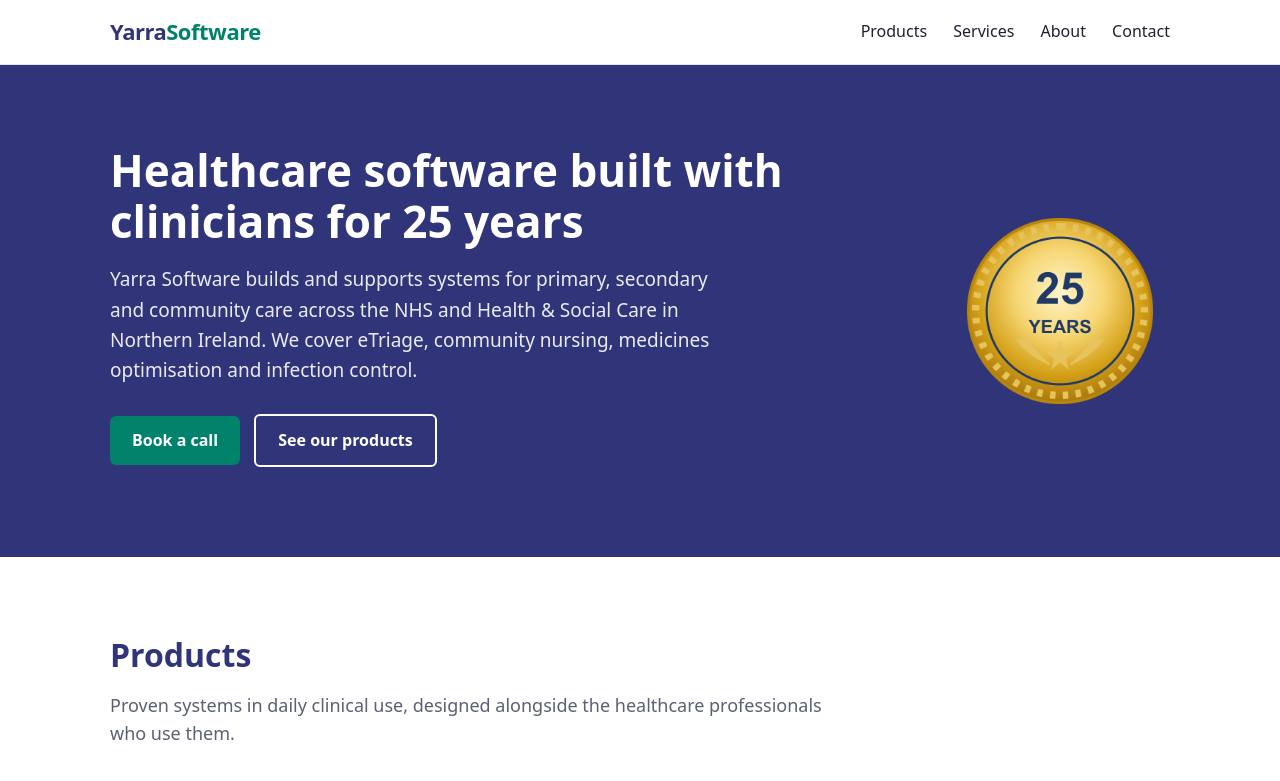
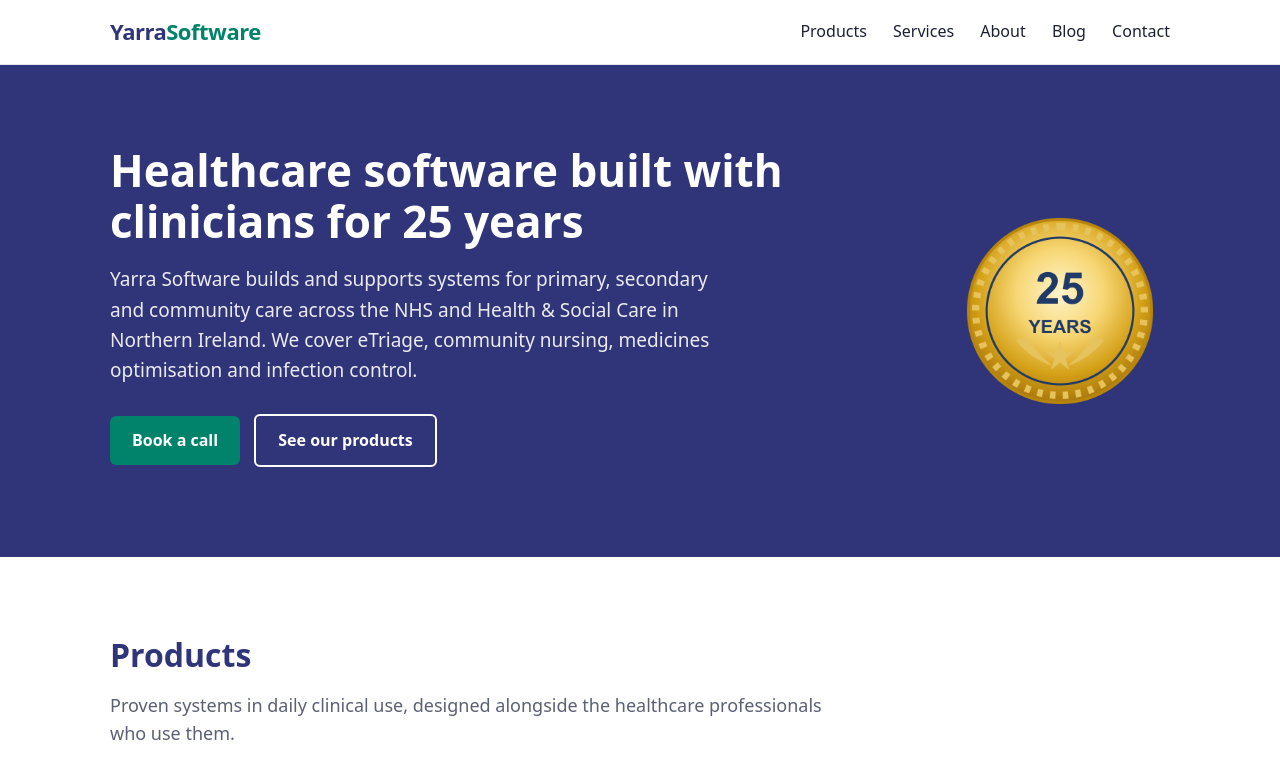
Before and after one commit to YarraSoftWareMichael/yarra-site, a plain HTML site: page index.html in a window 1280 px wide. Shown: the top 781 px of the page. Drawn offline with Linux system fonts and the light colour scheme.

Commit message:
Add Blog link to nav

```diff
--- a/index.html
+++ b/index.html
@@ -59,6 +59,7 @@
       <a href="#products">Products</a>
       <a href="#services">Services</a>
       <a href="#about">About</a>
+      <a href="https://blog.yarrasoftware.com/">Blog</a>
       <a href="#contact">Contact</a>
     </nav>
   </div>
```
